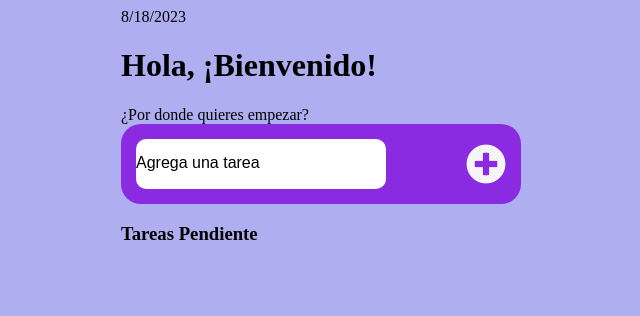
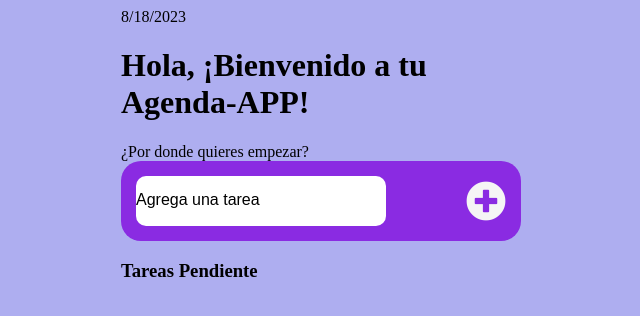
Before and after one commit to RobCodeGit/Entrega_final-JS, a plain HTML site: page index.html in a window 1280 px wide. Shown: the whole page, without its empty margins (319-959 px from the left). Drawn offline with Linux system fonts and the light colour scheme.

Commit message:
proyecto final - modificacion de titulo

```diff
--- a/index.html
+++ b/index.html
@@ -7,7 +7,7 @@
     <link rel="stylesheet" href="https://cdnjs.cloudflare.com/ajax/libs/font-awesome/5.15.4/css/all.min.css">
     <!-- Enlace doc de estilos -->
     <link rel="stylesheet" href="css/style.css">
-    <title>Agenda de tareas pendientes</title>
+    <title> *** Agenda-APP **</title>
 </head>
 <body>
 
@@ -15,7 +15,7 @@
 
         <div class="usuario-perfil">
             <div id="fecha">                  </div>
-            <h1>Hola, ¡Bienvenido!</h1>
+            <h1> Hola, ¡Bienvenido a tu Agenda-APP! </h1>
             <span>¿Por donde quieres empezar?</span>
 
         </div>
```
